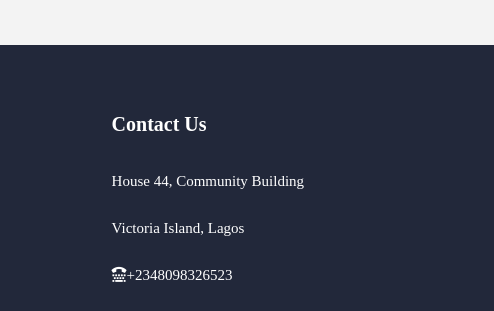
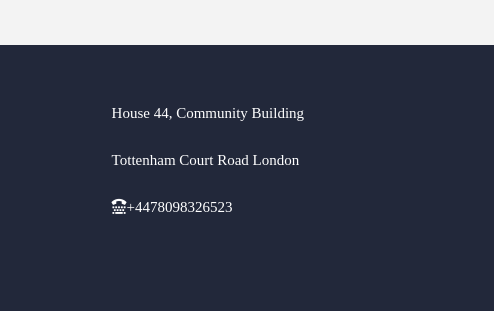
Before and after one commit to bobobalde05/TOOLS-MARKET-FRONTEND, a plain HTML site: page signup.html in a window 1280 px wide. Shown: the part 923-1234 px from the top of the page, 0-494 px from the left. Drawn offline with Linux system fonts and the light colour scheme.

Commit message:
modified pages

```diff
--- a/signup.html
+++ b/signup.html
@@ -105,10 +105,9 @@
     <footer>
       <div class="footer">
         <div class="footer-contents">
-          <h3>Contact Us</h3>
           <p>House 44, Community Building</p>
-          <p>Victoria Island, Lagos</p>
-          <p><i class="fas fa-tty"></i>+2348098326523</p>
+          <p>Tottenham Court Road London</p>
+          <p><i class="fas fa-tty"></i>+4478098326523</p>
           <p><i class="fas fa-phone-alt"></i></p>
         </div>
         <div class="footer-contents">
```
Also changed, not shown: index.html (+2 -2 lines), requests.html (+2 -2 lines), sign-in.html (+2 -2 lines).
